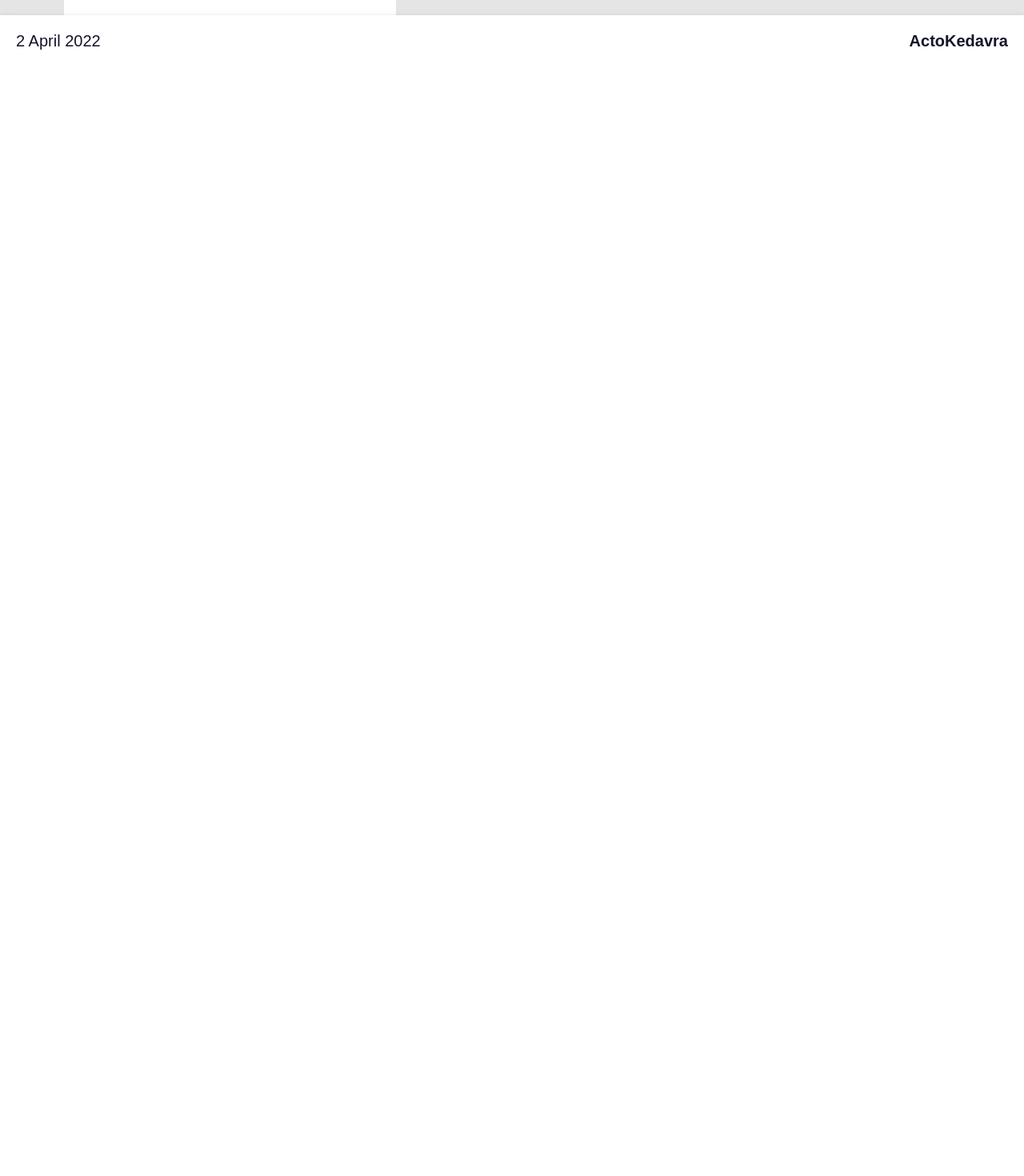
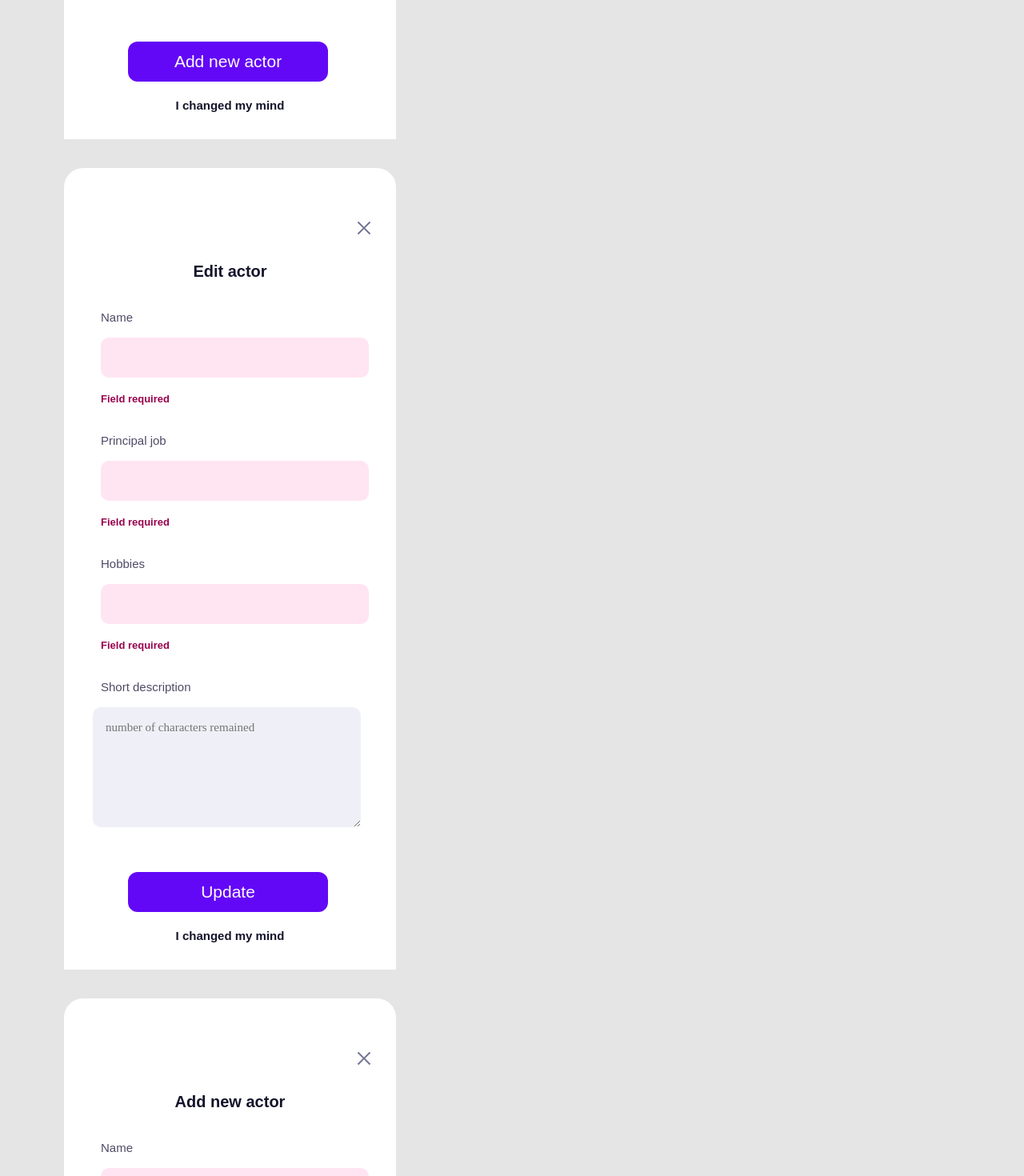
Before and after one commit to IoanaRoxanaPoroch/ActoKedavra-App, a React (Create React App) app: page / in a window 1280 px wide. Shown: the part 2800-4270 px from the top of the page at 80% size. Before the commit the page ends 2883 px from the top, so only its background shows below. Built offline with nearby package versions, Linux system fonts and the light colour scheme.

Commit message:
style guide part II

```diff
--- a/src/App.css
+++ b/src/App.css
@@ -10,6 +10,8 @@
 .actor ul {
   list-style: none;
 }
+
+/* buttons */
 
 .sort-btn {
   background-color: rgba(238, 229, 254, 1);
@@ -50,7 +52,7 @@
   /* x trebuie sa fie mai mare */
 }
 
-.readmore-readless {
+.readmore-readless-btn {
   color: rgba(244, 183, 64, 1);
   font-weight: 600;
   font-size: 16px;
@@ -58,7 +60,7 @@
   border: none;
 }
 
-.forward {
+.forward-arrow-btn {
   color: rgba(244, 183, 64, 1);
   font-weight: 600;
   font-size: 16px;
@@ -66,7 +68,7 @@
   /* background-color: #ffffff; */
 }
 
-.edit {
+.edit-btn {
   color: rgba(42, 0, 162, 1);
   font-size: 16px;
   line-height: 120%;
@@ -81,7 +83,7 @@
   padding: 10px;
 }
 
-.new-actor {
+.new-actor-btn {
   background-color: rgba(99, 8, 247, 1);
   border-radius: 12px;
   border: none;
@@ -91,4 +93,16 @@
   height: 40px;
   font-size: 21px;
   line-height: 24px;
+  /*  doar proprietetile comune! */
 }
+
+.changed-mind-btn {
+  border: none;
+  background-color: #ffffff;
+  color: #14142b;
+  font-size: 15px;
+  font-weight: 600;
+  line-height: 120%;
+}
+
+/* btns end  */
--- a/src/App.js
+++ b/src/App.js
@@ -9,6 +9,7 @@ import { MdOutlineModeEdit } from "react-icons/md";
 import { Tag } from "./components/tag/Tag";
 import { Title } from "./components/title/Title";
 import { Modal } from "./components/modal/Modal";
+import { NoActors } from "./components/noActors/NoActors";
 
 function App() {
   const actor = {
@@ -34,14 +35,14 @@ function App() {
       <br />
       <br />
       <Title>Leonardo Dicaprio</Title>
-      <Button className="readmore-readless">
+      <Button className="readmore-readless-btn">
         Read more
-        <IoIosArrowForward className="forward" />
+        <IoIosArrowForward className="forward-arrow-btn" />
       </Button>
 
       <br />
       <br />
-      <Button className="edit">
+      <Button className="edit-btn">
         Edit
         <MdOutlineModeEdit />
       </Button>
@@ -54,7 +55,7 @@ function App() {
       <Tag>Modeling</Tag>
       <br />
       <br />
-      <Button className="new-actor">Add new actor</Button>
+      <Button className="new-actor-btn">Add new actor</Button>
 
       <br />
       <br />
@@ -66,7 +67,15 @@ function App() {
       <br />
       <br />
       <Modal modalType="add" />
-
+      <br />
+      <br />
+      <Modal modalType="edit" />
+      <br />
+      <br />
+      <Modal modalType="addRqrd" />
+      <br />
+      <br />
+      <NoActors />
       <Footer />
     </div>
   );
--- a/src/components/field/Field.css
+++ b/src/components/field/Field.css
@@ -1,4 +1,3 @@
-
 input[type="checkbox"] {
   height: 32px;
   width: 32px;
@@ -42,6 +41,26 @@ input[type="text"] {
   height: 50px;
 }
 
+/* input text required */
+input[type="text"]:required {
+  background-color: #ffe5f2;
+}
+
+input[type="text"]:required:focus {
+  border: 2px solid #ed2e7e;
+  box-sizing: border-box;
+  outline: none !important;
+}
+
+input[type="text"]:required + span::after {
+  content: "Field required";
+  color: #98014c;
+  font-weight: 600;
+  font-size: 13px;
+  line-height: 22px;
+  /* invalid selector */
+}
+
 .text-label-add {
   color: #4e4b66;
   font-style: normal;
--- a/src/components/field/Field.js
+++ b/src/components/field/Field.js
@@ -5,6 +5,7 @@ export const Field = ({ children, type, value, className }) => {
     <form action="" className={className}>
       <label htmlFor={value}>{children}</label>
       <input type={type} required />
+      <span></span>
     </form>
   );
 };
--- a/src/components/modal/Modal.css
+++ b/src/components/modal/Modal.css
@@ -69,6 +69,7 @@
   display: flex;
   flex-direction: column;
 }
+
 .delete-btn-container {
   display: flex;
   align-items: center;
@@ -88,7 +89,6 @@
   width: 180px;
   height: 40px;
   padding: 10px;
-  justify-content: center;
 }
 
 .checkbox-select-modal {
@@ -100,11 +100,19 @@
   justify-content: space-between;
 }
 
-/* Add new actor modal */
+/* Add new actor modal & Edit modal*/
+.container {
+  display: flex;
+  flex-direction: column;
+}
 
 .form-container {
-  display: flex;
-  flex-direction: column;
   align-items: flex-start;
   padding: 16px;
 }
+
+.add-edit-btn {
+  margin: 20px 60px;
+  width: 250px;
+  height: 50px;
+}
--- a/src/components/modal/Modal.js
+++ b/src/components/modal/Modal.js
@@ -9,6 +9,8 @@ import { TextArea } from "../textarea/TextArea";
 
 export const Modal = ({ modalType }) => {
   let model = <div></div>;
+
+  // Sort Modal
   const sortType = (
     <div className="frame-sort">
       <Title>Select type sort</Title>
@@ -22,6 +24,8 @@ export const Modal = ({ modalType }) => {
       </Button>
     </div>
   );
+
+  // Select Modal
   const selectType = (
     <div className="select-container">
       <div className="modal-close-btn-div">
@@ -41,8 +45,10 @@ export const Modal = ({ modalType }) => {
       </div>
     </div>
   );
+
+  // Add new actor Modal
   const addType = (
-    <div className="add-container">
+    <div className="container">
       <div className="modal-close-btn-div">
         <Button className="modal-close-btn">
           <VscClose />
@@ -55,7 +61,11 @@ export const Modal = ({ modalType }) => {
         </Field>
       </div>
       <div className="form-container">
-        <Field type="text" value="name" className="text-label-add">
+        <Field
+          type="text"
+          value="occupation besides acting"
+          className="text-label-add"
+        >
           Occupation besides acting
         </Field>
       </div>
@@ -68,11 +78,98 @@ export const Modal = ({ modalType }) => {
         <TextArea
           id="description"
           name="description"
-          maxlength="50"
+          maxLength="50"
           className="text-label-add"
+          labelText=" Short description"
         ></TextArea>
       </div>
-      <Button className="add-btn">Add new actor</Button>
+      <Button className=" new-actor-btn add-edit-btn">Add new actor</Button>
+      <Button className="changed-mind-btn">I changed my mind</Button>
+    </div>
+  );
+
+  // Add new actor - field required Modal
+
+  const addRqrdType = (
+    <div className="container">
+      <div className="modal-close-btn-div">
+        <Button className="modal-close-btn">
+          <VscClose />
+        </Button>
+      </div>
+      <Title>Add new actor</Title>
+      <div className="form-container">
+        <Field type="text" value="name" className="text-label-add">
+          Name
+        </Field>
+      </div>
+      <div className="form-container">
+        <Field
+          type="text"
+          value="occupation besides acting"
+          className="text-label-add"
+        >
+          Occupation besides acting
+        </Field>
+      </div>
+      <div className="form-container">
+        <Field type="text" value="name" className="text-label-add">
+          Hobbies
+        </Field>
+      </div>
+      <div className="form-container">
+        <TextArea
+          id="description"
+          name="description"
+          maxLength="50"
+          className="text-label-add"
+          labelText=" Short description"
+        ></TextArea>
+      </div>
+      <Button className=" new-actor-btn add-edit-btn">Add new actor</Button>
+      <Button className="changed-mind-btn">I changed my mind</Button>
+    </div>
+  );
+
+  // Edit Modal
+  const editType = (
+    <div className="container">
+      <div className="modal-close-btn-div">
+        <Button className="modal-close-btn">
+          <VscClose />
+        </Button>
+      </div>
+      <Title>Edit actor</Title>
+      <div className="form-container">
+        <Field type="text" value="name" className="text-label-add">
+          Name
+        </Field>
+      </div>
+      <div className="form-container">
+        <Field
+          type="text"
+          value="occupation besides acting"
+          className="text-label-add"
+        >
+          Principal job
+        </Field>
+      </div>
+      <div className="form-container">
+        <Field type="text" value="name" className="text-label-add">
+          Hobbies
+        </Field>
+      </div>
+      <div className="form-container">
+        <TextArea
+          id="description"
+          name="description"
+          maxLength="50"
+          className="text-label-add"
+          labelText=" Short description"
+        ></TextArea>
+      </div>
+      <Button className=" new-actor-btn add-edit-btn">Update</Button>
+      <Button className="changed-mind-btn">I changed my mind</Button>
     </div>
   );
   if (modalType === "sort") {
@@ -81,7 +178,10 @@ export const Modal = ({ modalType }) => {
     model = selectType;
   } else if (modalType === "add") {
     model = addType;
+  } else if (modalType === "edit") {
+    model = editType;
+  } else if (modalType === "addRqrd") {
+    model = addRqrdType;
   }
-
   return <div className="modal">{model}</div>;
 };
--- /dev/null
+++ b/src/components/noActors/NoActors.css
@@ -0,0 +1,31 @@
+.no-actors-container {
+  display: flex;
+  flex-direction: column;
+  width: 375px;
+  height: auto;
+}
+
+.no-actors-btn {
+  width: 211px;
+  height: 44px;
+}
+
+.content-wrapper {
+  display: flex;
+  flex-direction: column;
+  justify-content: center;
+  text-align: center;
+}
+
+.content-wrapper p {
+  color: #14142b;
+  font-style: normal;
+  font-weight: 400;
+  font-size: 24px;
+  line-height: 40px;
+}
+
+.sad-icon {
+  width: 91px;
+  height: 91px;
+}
--- /dev/null
+++ b/src/components/noActors/NoActors.js
@@ -0,0 +1,23 @@
+import { Button } from "../button/Button";
+import Footer from "../footer/Footer";
+import Header from "../header/Header";
+import "./NoActors.css";
+import { HiOutlineEmojiSad } from "react-icons/hi";
+
+export const NoActors = () => {
+  return (
+    <div  className="no-actors-container">
+      <Header />
+      <div className="content-wrapper">
+        <div className="sad-icon-container">
+          <HiOutlineEmojiSad className="sad-icon" />
+        </div>
+        <p>There are no actors here. Consider adding one.</p>
+        <div className="btn-container">
+          <Button className="new-actor-btn no-actors-btn">Add new actor</Button>
+        </div>
+      </div>
+      <Footer />
+    </div>
+  );
+};
--- a/src/components/textarea/TextArea.js
+++ b/src/components/textarea/TextArea.js
@@ -1,20 +1,19 @@
 import "./TextArea.css";
 
-export const TextArea = ({ id, name, maxlength, children, className }) => {
+export const TextArea = ({ id, name, maxLength, labelText, className }) => {
   return (
     <form action="">
       <label htmlFor="" className={className}>
-        Short description
+        {labelText}
       </label>
       <textarea
         id={id}
         name={name}
-        maxLength={maxlength}
+        maxLength={maxLength}
+        placeholder="number of characters remained"
         required
-        placeholder="number of characters remained"
-      >
-        {children}
-      </textarea>
+      ></textarea>
+      <span></span>
     </form>
   );
 };
--- a/src/components/title/Title.js
+++ b/src/components/title/Title.js
@@ -1,7 +1,6 @@
 import "./Title.css";
 
 export const Title = ({ children, className }) => {
-  console.log("in title cmp", children);
   return (
     <div className="title">
       <p className={className}>{children}</p>
```
Also changed, not shown: src/components/textarea/TextArea.css (+22 -0 lines).
